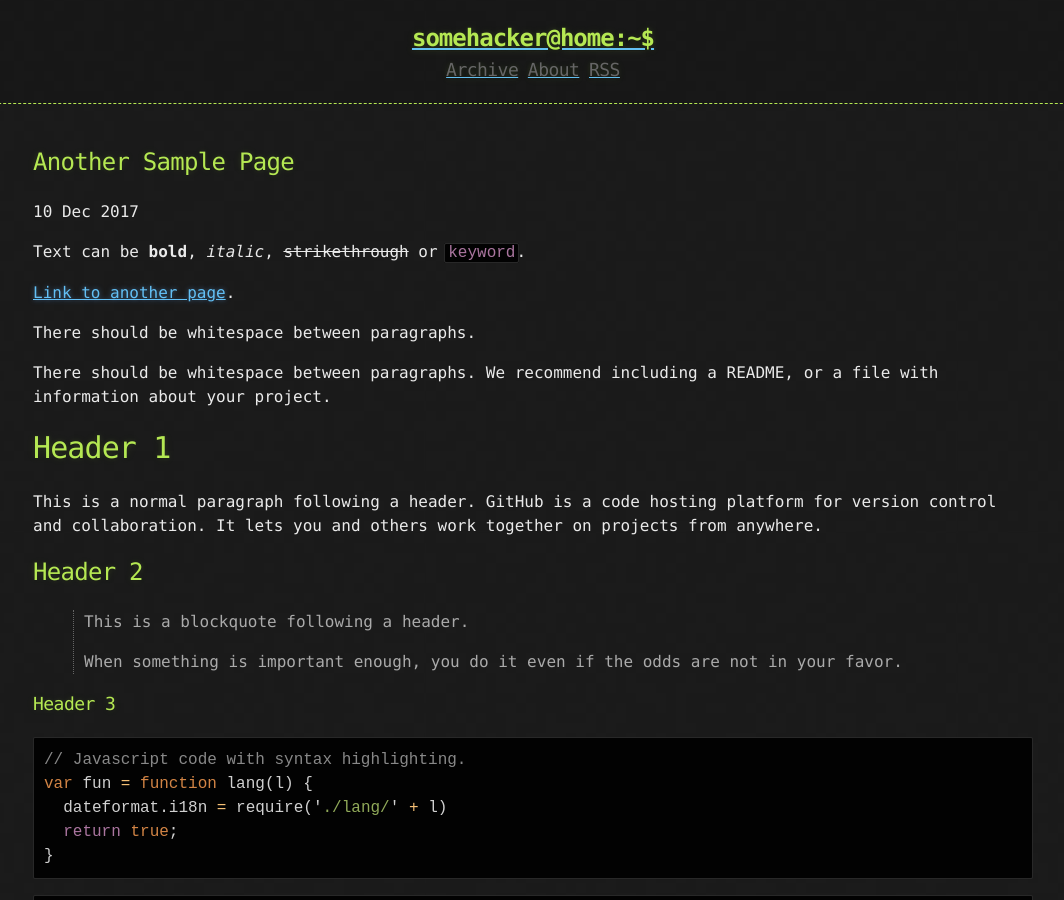
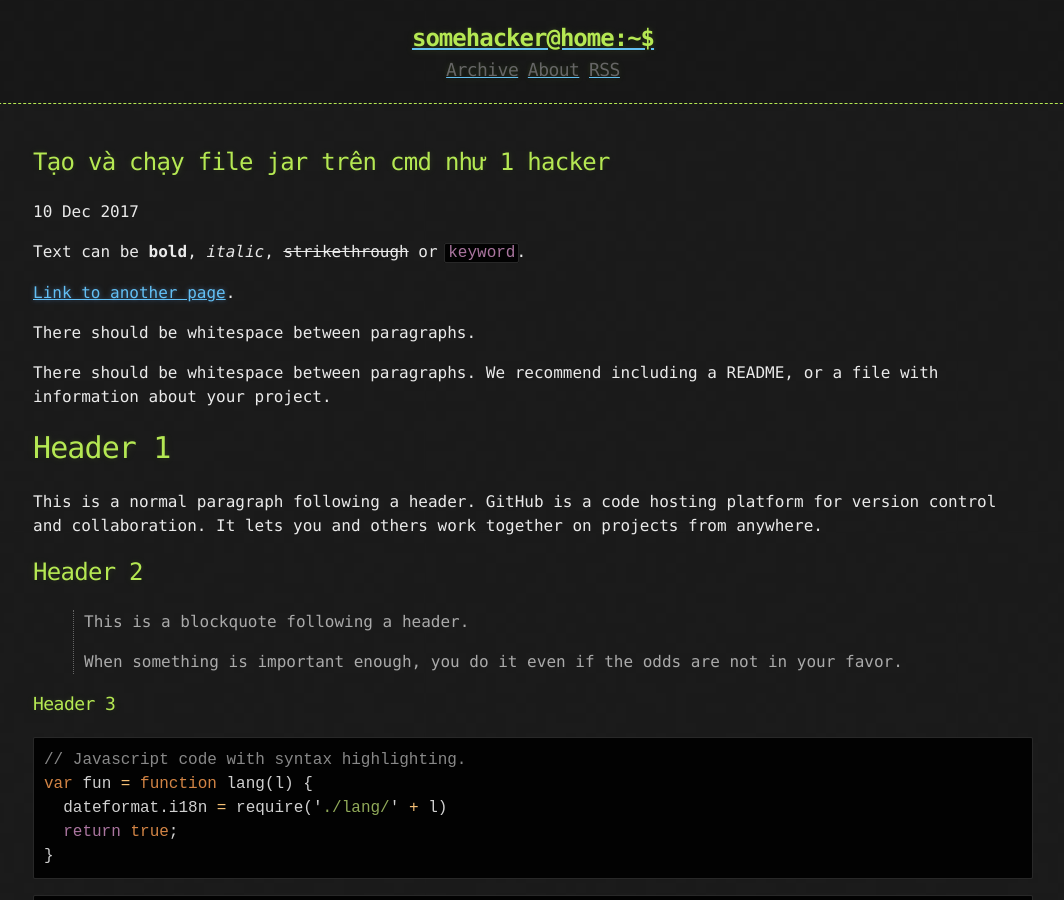
Before and after one commit to tocttou/hacker-blog, a Jekyll site: the page built from _posts/2017-12-10-Another-Sample-Page.md, in a window 1280 px wide and 900 px high. Shown: the whole window, without its empty margins (107-1171 px from the left). Built offline with Jekyll 4.4.1, drawn with Linux system fonts in a browser that asks for light colours.

Commit message:
test lan 1

```diff
--- a/_posts/2017-12-10-Another-Sample-Page.md
+++ b/_posts/2017-12-10-Another-Sample-Page.md
@@ -1,5 +1,5 @@
 ---
-title: Another Sample Page
+title: Tạo và chạy file jar trên cmd như 1 hacker
 published: true
 ---
 
```
